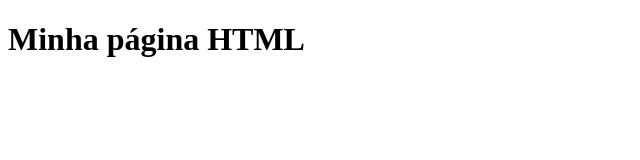
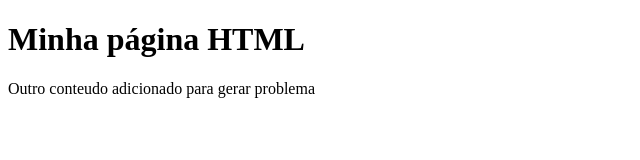
Before and after one commit to lenamsst/gama-no-github, a plain HTML site: page index.html in a window 1280 px wide. Shown: the whole page, without its empty margins (0-640 px from the left). Drawn offline with Linux system fonts and the light colour scheme.

Commit message:
outro commit, desta vez em master

```diff
--- a/index.html
+++ b/index.html
@@ -10,5 +10,8 @@
         <h1>
             Minha página HTML
         </h1>
+        <p>
+            Outro conteudo adicionado para gerar problema
+        </p>
 </body>
 </html>
```
